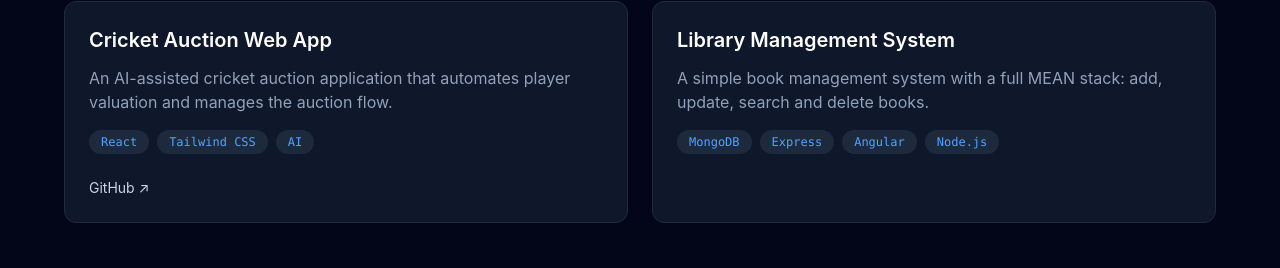
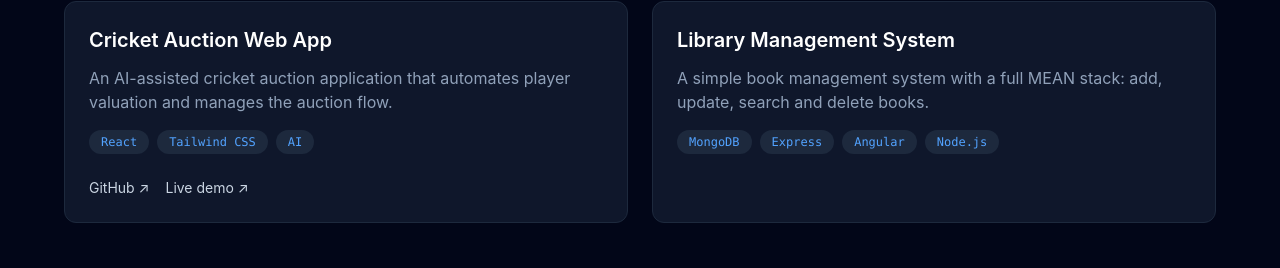
Before and after one commit to harishvelip28/my_portfolio, a React (Vite) app: page / in a window 1280 px wide. Shown: the part 3389-3657 px from the top of the page. Built offline with nearby package versions, Linux system fonts and the light colour scheme.

Commit message:
spl project link added

```diff
--- a/src/data/projects.js
+++ b/src/data/projects.js
@@ -5,7 +5,7 @@ export const projects = [
       'An AI-assisted cricket auction application that automates player valuation and manages the auction flow.',
     tech: ['React', 'Tailwind CSS', 'AI'],
     github: 'https://github.com/harishvelip28/spl-auction',
-    live: '',
+    live: 'https://spl-auction2.vercel.app/',
   },
   {
     title: 'Library Management System',
```
